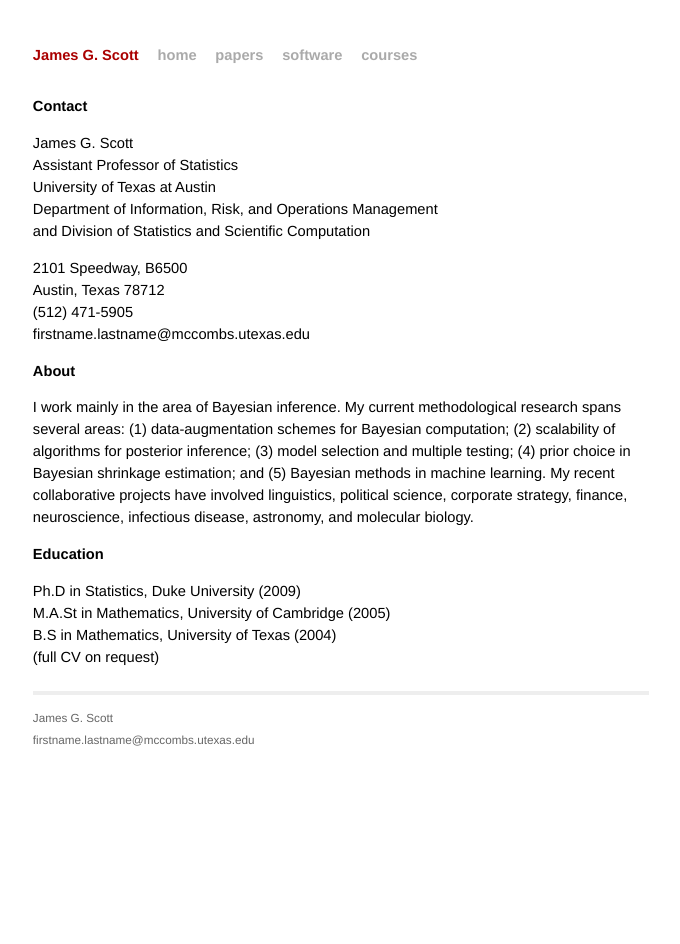
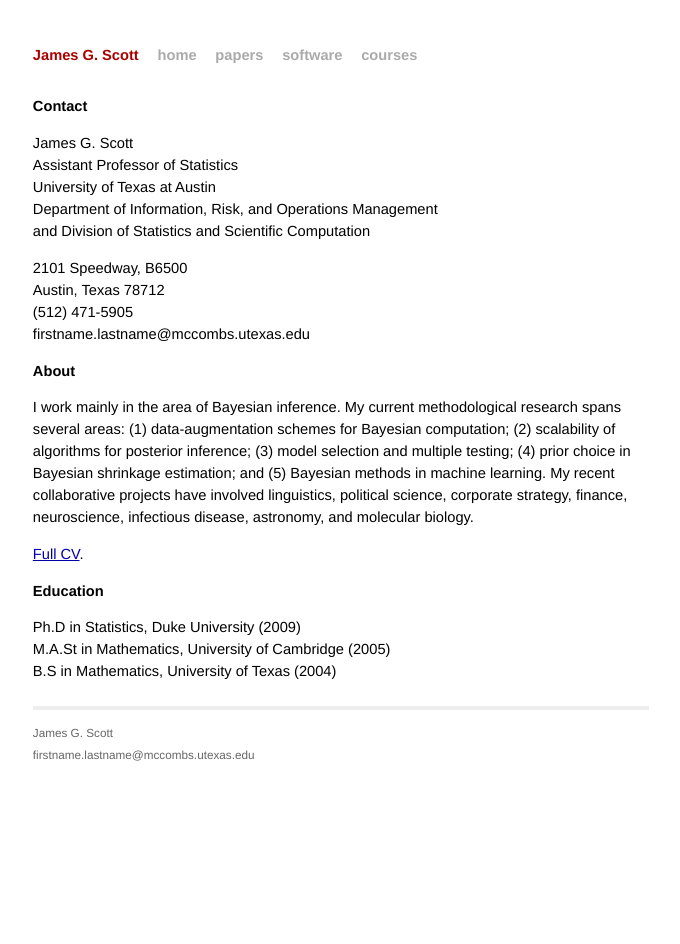
Before and after one commit to ravgotrasahil/ravgotrasahil-github.io, a Jekyll site: the page built from index.html, in a window 1280 px wide. Shown: the whole page, without its empty margins (299-979 px from the left). Built offline with Jekyll 4.4.1, drawn with Linux system fonts in a browser that asks for light colours; Markdown is read by kramdown in place of the engine named in the settings.

Commit message:
added cv

```diff
--- a/index.html
+++ b/index.html
@@ -47,6 +48,5 @@ title: Home
   Ph.D in Statistics, Duke University (2009) <br>
   M.A.St in Mathematics, University of Cambridge (2005) <br>
   B.S in Mathematics, University of Texas (2004) <br>
-    (full CV on request)
  </p>
 </div>
```
Also changed, not shown: other parts of index.html (+1 -0 lines), 1 other file.
